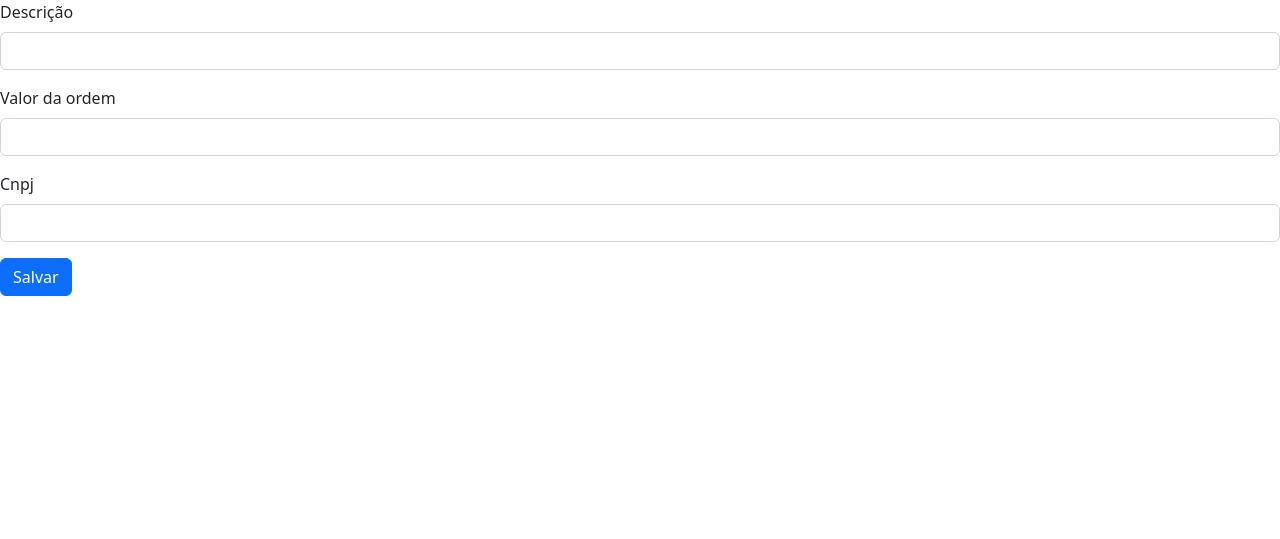
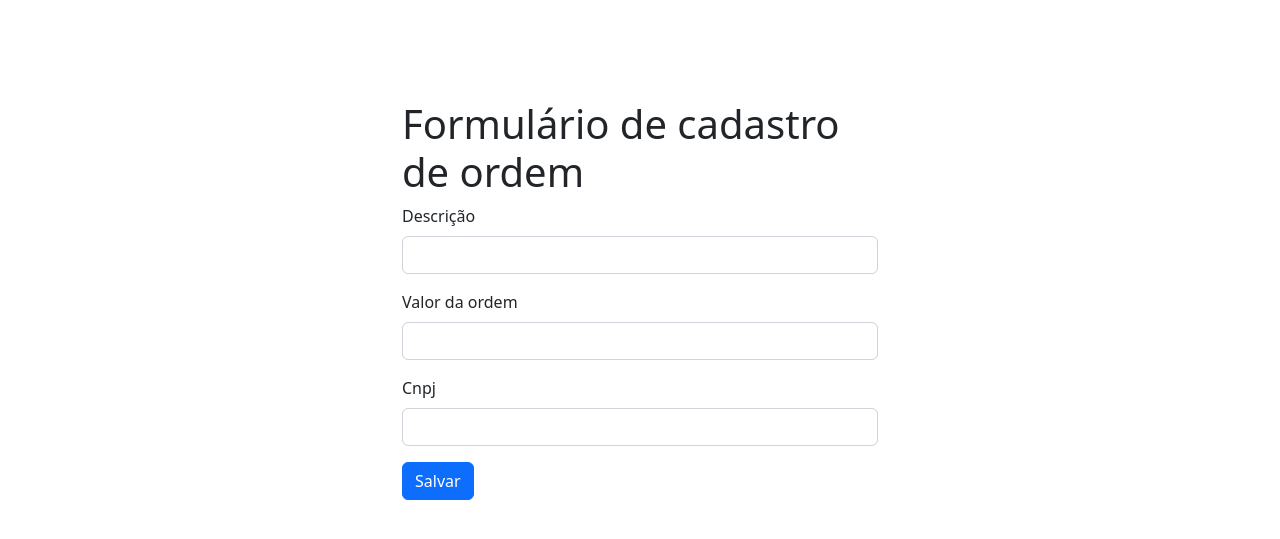
Before and after one commit to Rubensrvsc/desafio-plano, a CodeIgniter 4 app: template app/Views/form_order.php in a window 1280 px wide. Shown: the top 539 px of the page. Run offline with PHP 8.4 and a stand-in for CodeIgniter, Linux system fonts and the light colour scheme; the template is opened without the code that fills it, so the values that code supplies are empty; some libraries are stand-ins or nearby versions.

Commit message:
style: refactor container of form

```diff
--- a/app/Views/edit_order.php
+++ b/app/Views/edit_order.php
@@ -5,9 +5,12 @@
     <meta http-equiv="X-UA-Compatible" content="IE=edge">
     <meta name="viewport" content="width=device-width, initial-scale=1.0">
     <link href="https://cdn.jsdelivr.net/npm/bootstrap@5.2.2/dist/css/bootstrap.min.css" rel="stylesheet" integrity="sha384-Zenh87qX5JnK2Jl0vWa8Ck2rdkQ2Bzep5IDxbcnCeuOxjzrPF/et3URy9Bv1WTRi" crossorigin="anonymous">
+    <link rel="stylesheet" href="/css/form.css">
     <title>Document</title>
 </head>
 <body>
+    <div class="container">
+    <h1>Formulário de edição de ordem</h1>
     <form method="post" action=<?= base_url("order/update/".$dataOrder['id']) ?>>
     <input type="hidden" name="_method" value="PUT">
     <div class="mb-3">
@@ -25,5 +28,6 @@
     </div>
         <input type="submit" value="Editar" class="btn btn-primary">
     </form>
+    </div>
 </body>
 </html>
--- a/app/Views/form_order.php
+++ b/app/Views/form_order.php
@@ -5,9 +5,12 @@
     <meta http-equiv="X-UA-Compatible" content="IE=edge">
     <meta name="viewport" content="width=device-width, initial-scale=1.0">
     <link href="https://cdn.jsdelivr.net/npm/bootstrap@5.2.2/dist/css/bootstrap.min.css" rel="stylesheet" integrity="sha384-Zenh87qX5JnK2Jl0vWa8Ck2rdkQ2Bzep5IDxbcnCeuOxjzrPF/et3URy9Bv1WTRi" crossorigin="anonymous">
+    <link rel="stylesheet" href="/css/form.css">
     <title>Document</title>
 </head>
 <body>
+    <div class="container">
+        <h1>Formulário de cadastro de ordem</h1>
     <form method="post" action="order">
     <div class="mb-3">
         <label for="exampleFormControlInput1" class="form-label">Descrição</label>
@@ -24,5 +27,6 @@
     </div>
         <input type="submit" value="Salvar" class="btn btn-primary">
     </form>
+    </div>
 </body>
 </html>
--- /dev/null
+++ b/public/css/form.css
@@ -0,0 +1,5 @@
+.container{
+    position: relative;
+    width: 500px;
+    top: 100px;
+}
```
